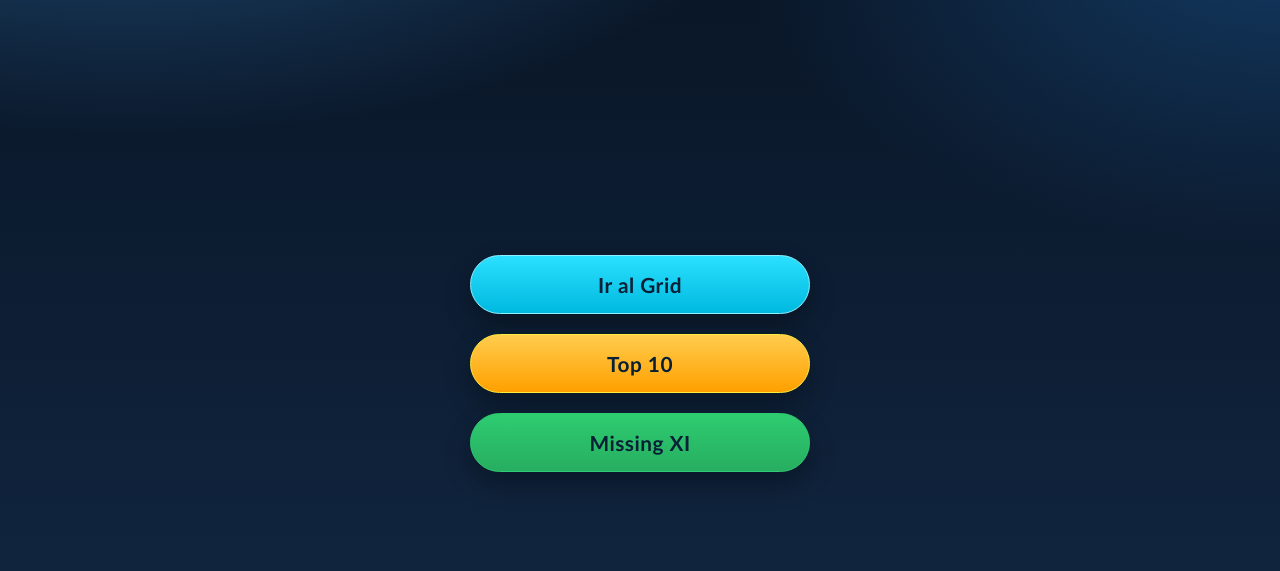
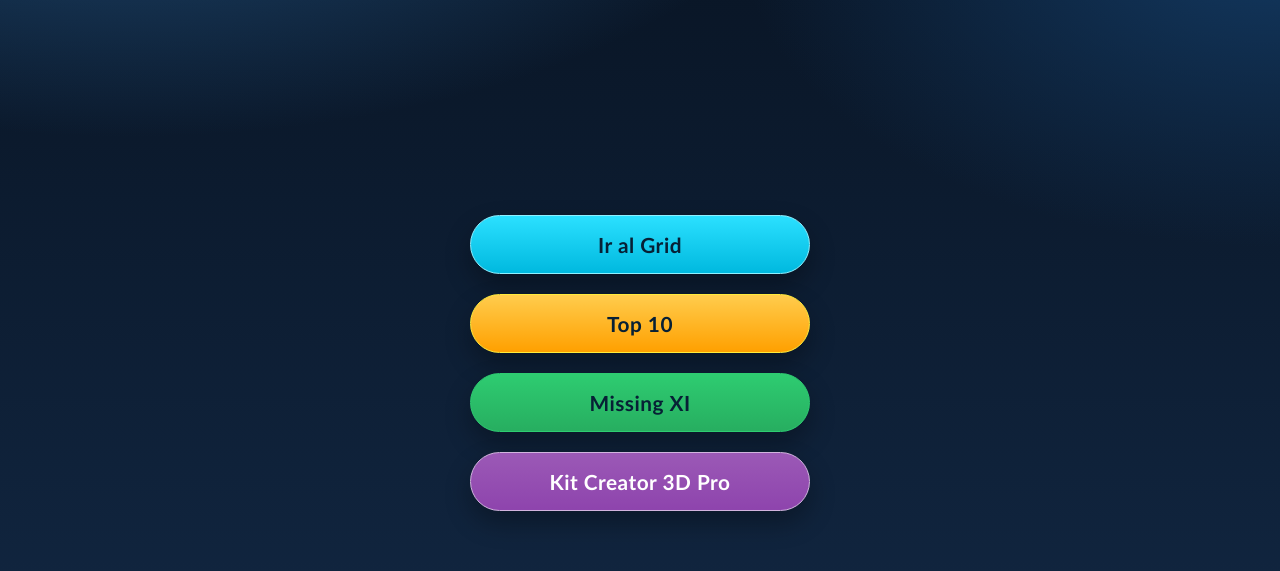
Before and after one commit to GerardMartinez13ole/GerardMartinez13ole.github.io, a plain HTML site: page index.html in a window 1280 px wide. Shown: the part 65-636 px from the top of the page. Drawn offline with Linux system fonts and the light colour scheme.

Commit message:
kitcreator_al_index

```diff
--- a/index.html
+++ b/index.html
@@ -76,6 +76,12 @@
       border-color: #2ecc71;
     }
 
+    .go-grid.kit-creator {
+      background: linear-gradient(180deg, #9b59b6, #8e44ad);
+      border-color: #d2b4de;
+      color: #fff;
+    }
+
     .go-grid:hover {
       transform: translateY(-2px);
       filter: brightness(1.08);
@@ -97,6 +103,7 @@
       <a class="go-grid" href="grid/grid.html">Ir al Grid</a>
       <a class="go-grid top10" href="top10/index.html">Top 10</a>
       <a class="go-grid lineup" href="lineup/lineup.html">Missing XI</a>
+      <a class="go-grid kit-creator" href="Kit-Creator-3D-Pro/index.html">Kit Creator 3D Pro</a>
     </div>
   </main>
 
```
